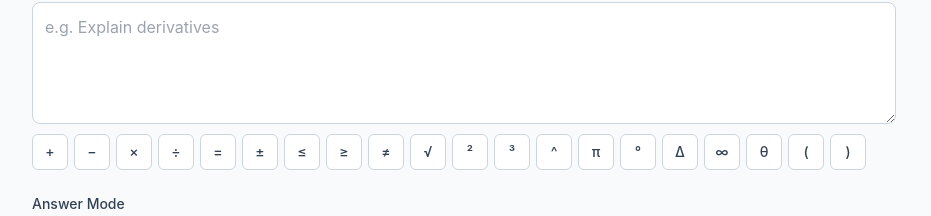
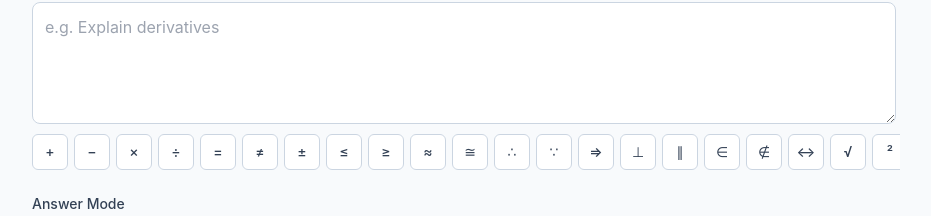
Before and after one commit to cryptopknews-glitch/Study-, a Next.js app: page /study in a window 1280 px wide. Shown: the part 371-587 px from the top of the page, without its empty margins (176-1107 px from the left). Built offline with nearby package versions, Linux system fonts and the light colour scheme.

Commit message:
Expand math symbols toolbar per ICS textbook

```diff
--- a/src/app/study/page.tsx
+++ b/src/app/study/page.tsx
@@ -8,8 +8,12 @@ import type { Class, Subject } from '@/lib/types'
 import { CLASSES, SUBJECTS, ANSWER_MODES, type AnswerModeId } from '@/lib/constants'
 
 const MATH_SYMBOLS = [
-  '+', '−', '×', '÷', '=', '±', '≤', '≥', '≠',
-  '√', '²', '³', '^', 'π', '°', 'Δ', '∞', 'θ', '(', ')',
+  '+', '−', '×', '÷', '=', '≠', '±',
+  '≤', '≥', '≈', '≅',
+  '∴', '∵', '⇒', '⊥', '∥', '∈', '∉', '↔',
+  '√', '²', '³', '^',
+  'π', 'φ', 'θ', 'Δ', '°', '∞',
+  '(', ')',
 ]
 
 const markdownComponents: ComponentProps<typeof ReactMarkdown>['components'] = {
```
